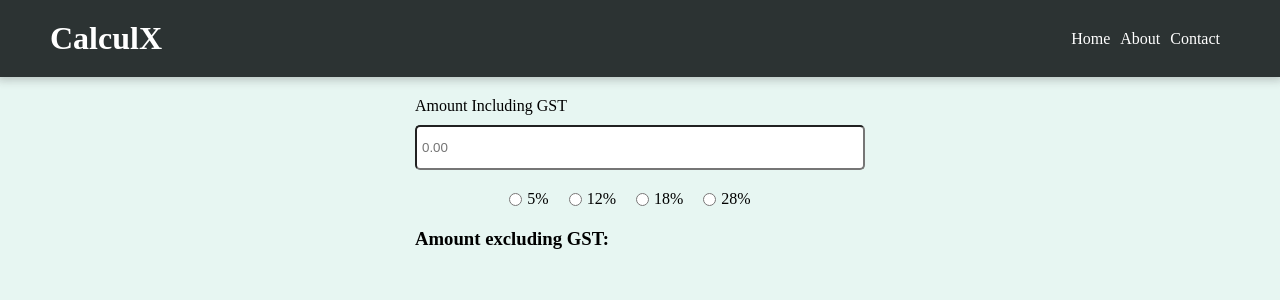
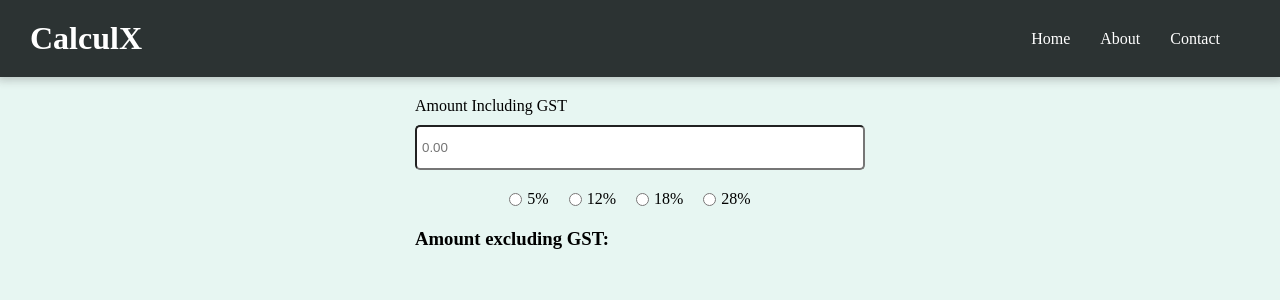
Before and after one commit to iAnishVijay/calculx, a React (Create React App) app: page / in a window 1280 px wide. Shown: the top 300 px of the page. Built offline with nearby package versions, Linux system fonts and the light colour scheme.

Commit message:
refactored and updated styles

```diff
--- a/src/App.css
+++ b/src/App.css
@@ -8,25 +8,25 @@ body {
     background-color: #E7F6F2;
 }
 
-header {
+.header {
     margin-bottom: 20px;
     background-color: #2C3333;
     color: white;
-    padding: 20px 50px 20px 50px;
+    padding: 20px 30px 20px 30px;
     /* shadow code below is not mine...idk how it works */
     -webkit-box-shadow: 0px 0px 9px 3px rgba(41, 41, 41, .25);
     -moz-box-shadow: 0px 0px 9px 3px rgba(41, 41, 41, .25);
     box-shadow: 0px 0px 9px 3px rgba(41, 41, 41, .25);
 }
 
-.total-center-flex {
+.flex-center {
     display: flex;
     flex-direction: row;
     align-items: center;
     justify-content: center;
 }
 
-.space-btw-flex {
+.flex-space-btw {
     display: flex;
     flex-direction: row;
     align-items: center;
@@ -34,7 +34,7 @@ header {
 }
 
 .header--menus li {
-    margin-right: 10px;
+    margin-right: 30px;
     list-style: none;
 }
 
--- a/src/components/Header.jsx
+++ b/src/components/Header.jsx
@@ -2,9 +2,9 @@ import React from "react";
 
 export default function Header() {
     return (
-        <header className="space-btw-flex">
+        <header className="header flex-space-btw">
             <h1>CalculX</h1>
-                <ul className="header--menus total-center-flex">
+                <ul className="header--menus flex-center">
                 <li>Home</li>
                 <li>About</li>
                 <li>Contact</li>
--- a/src/components/Main.jsx
+++ b/src/components/Main.jsx
@@ -38,7 +38,7 @@ export default function Main() {
                 labelText="Amount Including GST"
                 handleChange={handleChange}
             />
-            <div className="gst-buttons total-center-flex">
+            <div className="gst-buttons flex-center">
                 {gstButtons}
             </div>
             <h3>Amount excluding GST: {inputs.gstRate && result}</h3>
```
